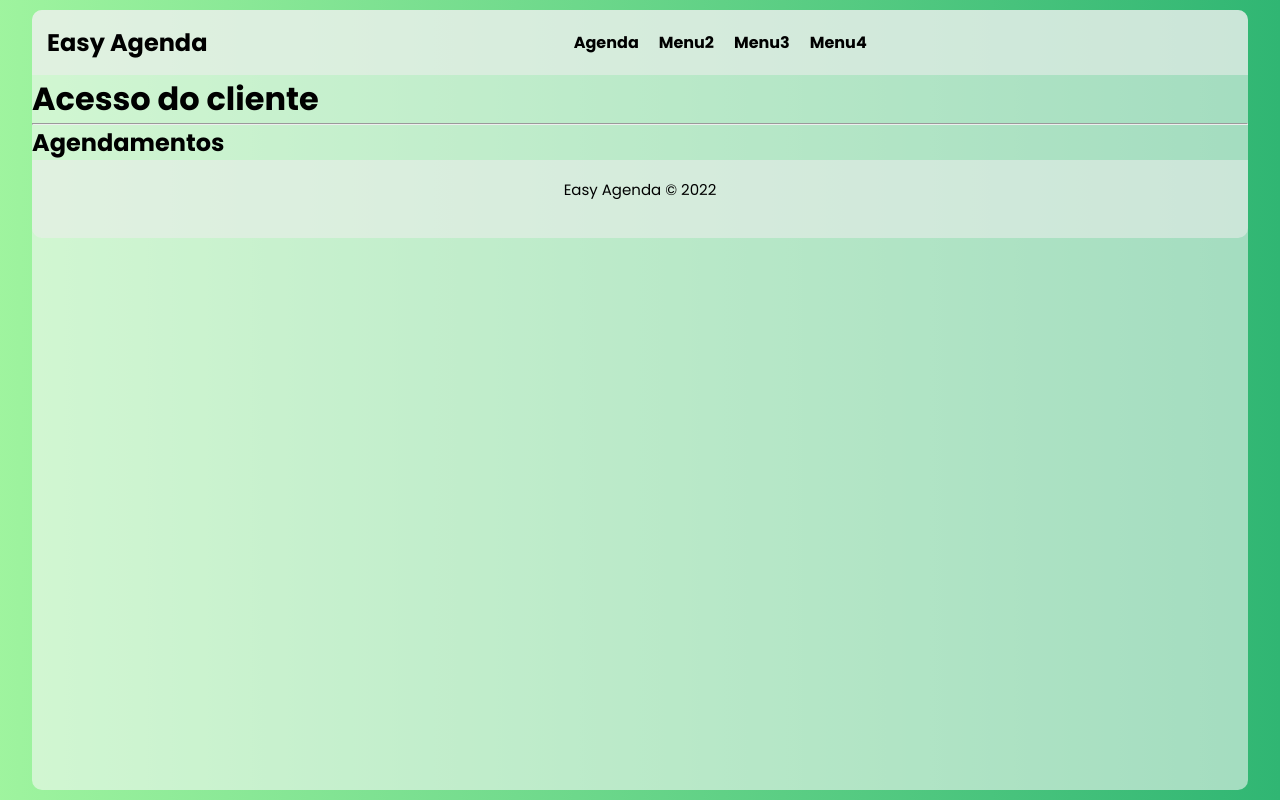
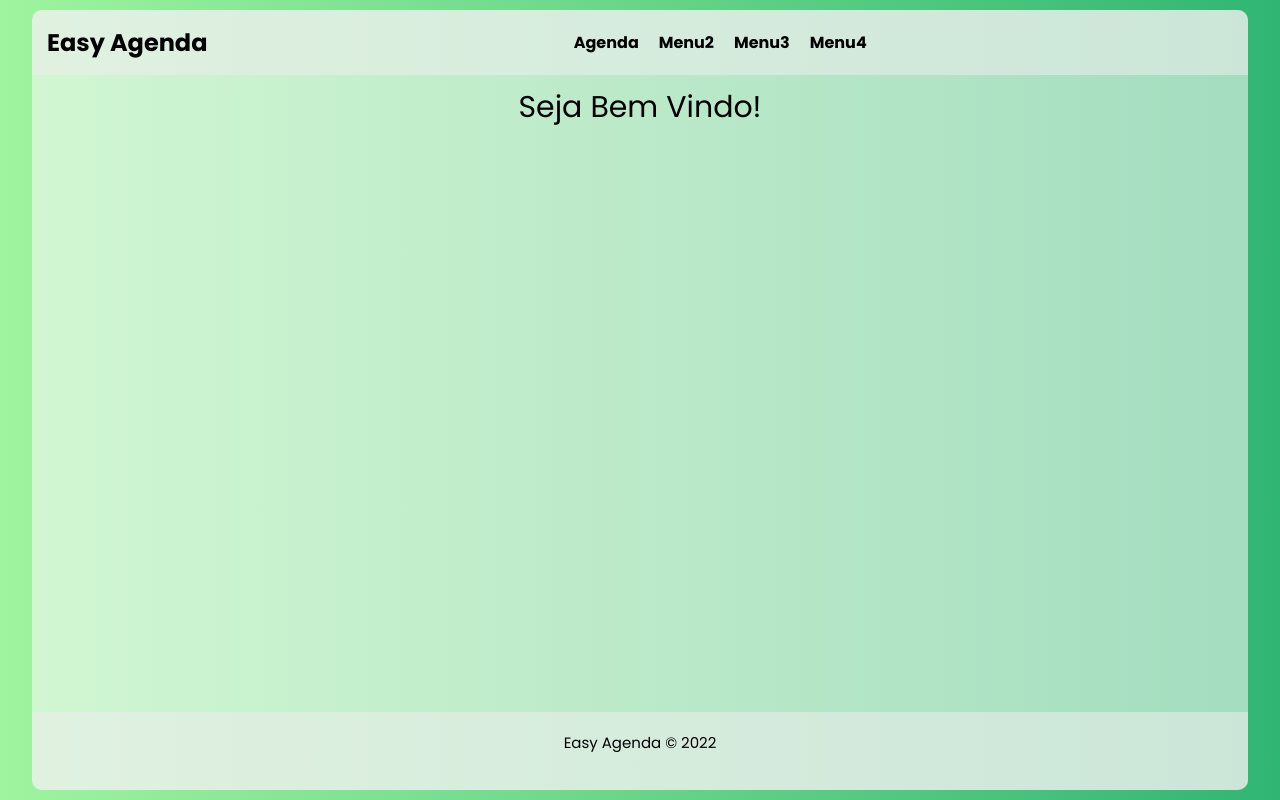
Before and after one commit to lucasv-bs/easy_agenda, a Django app: page /customer/ in a window 1280 px wide. Run offline with Django 4.2, Linux system fonts and the light colour scheme; some libraries are stand-ins or nearby versions.

Commit message:
Add a new template and styles for customer home page

```diff
--- /dev/null
+++ b/customer/static/css/customer.css
@@ -0,0 +1,26 @@
+.content {
+    display: flex;
+    min-height: 100%;
+    flex: 1 0;
+    flex-direction: column;
+    padding: 10px 20px;
+}
+
+.title {
+    text-align: center;
+    font-size: 30px;
+    font-weight: normal;
+    width: 100%;
+    margin-bottom: 40px;
+}
+
+table, th, td {
+    padding: 0;
+    border-spacing: 0;
+}
+
+.table-head > tr > th, .table-body > tr > td{
+    text-align: left;
+    border: 1px solid black;
+    padding: 5px;
+}
--- a/customer/templates/customer.html
+++ b/customer/templates/customer.html
@@ -1,9 +1,13 @@
 {% extends 'base.html' %}
+{% load static %}
+
+{% block stylesheet %}
+<link rel="stylesheet" href="{% static 'css/customer.css' %}">
+{% endblock %}
 
 {% block content %}
-<main>
-    <h1>Acesso do cliente</h1>
-    <hr>
-    <h2>Agendamentos</h2>
+<main class="content">
+    <h1 class="title">Seja Bem Vindo!</h1>
+
 </main>
 {% endblock %}
```
